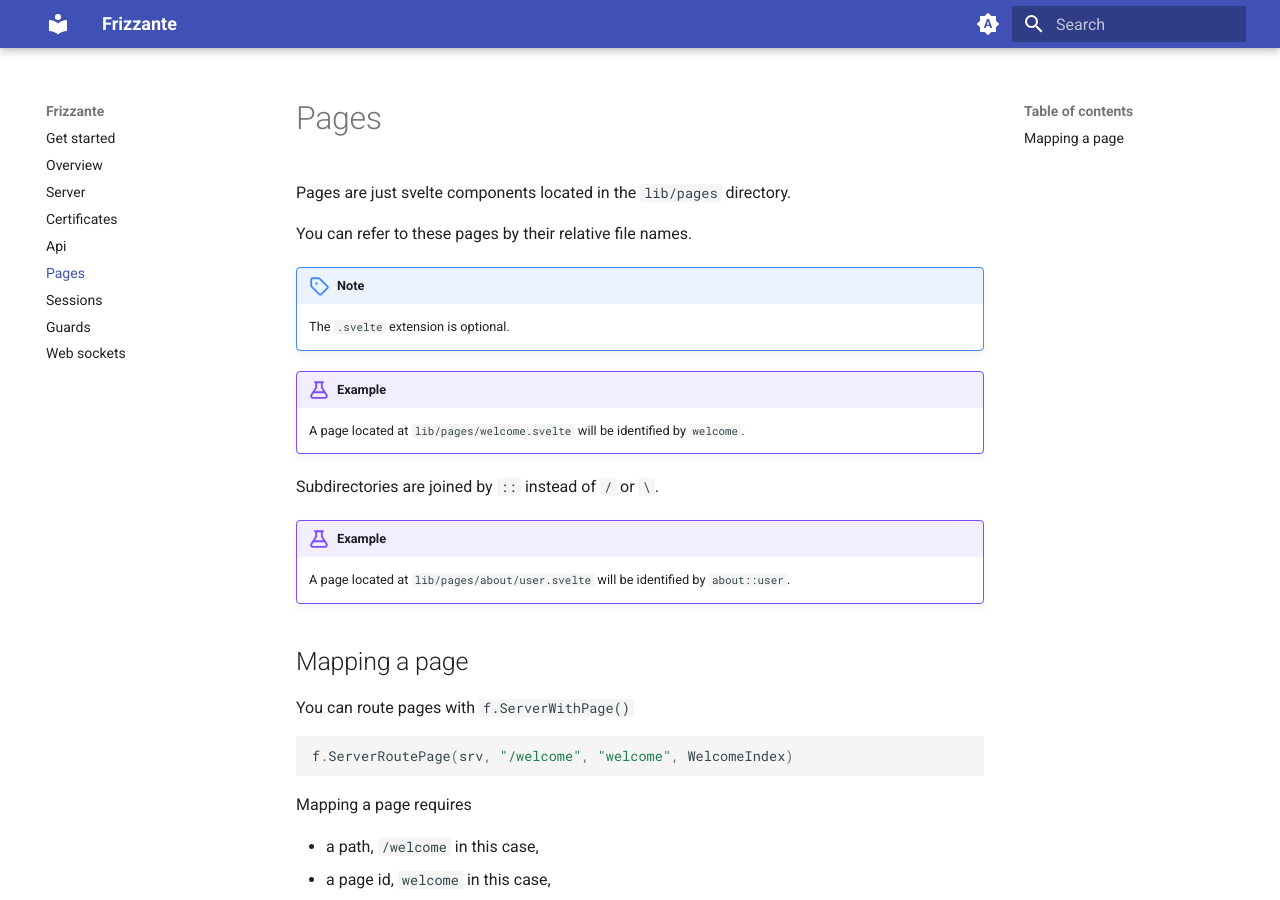
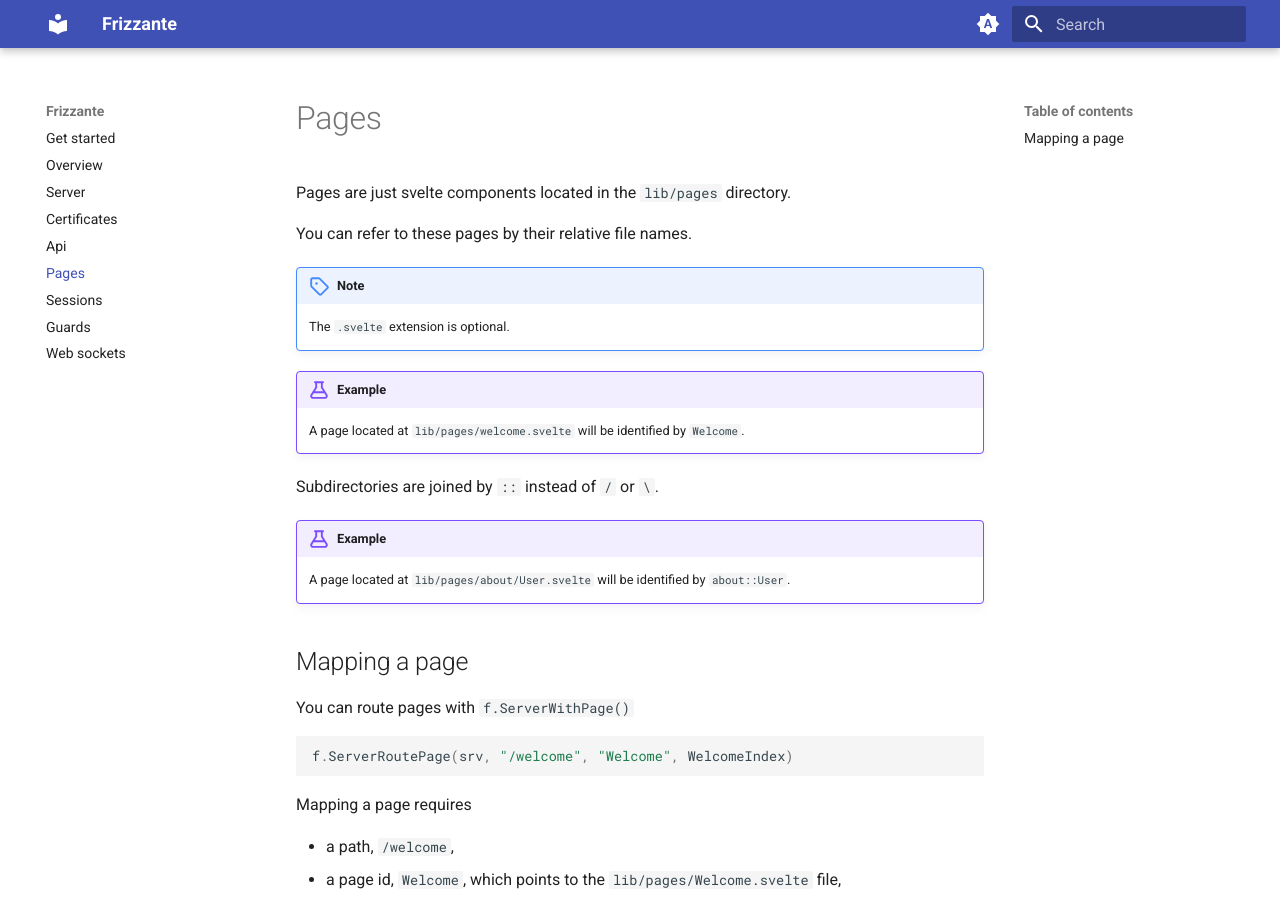
Before and after one commit to razshare/frizzante-docs, an MkDocs documentation site: the page built from docs/pages.md, in a window 1280 px wide and 900 px high. Built offline with MkDocs 1.6.1 and Material for MkDocs 9.7.7, drawn with Linux system fonts in a browser that asks for light colours; some of the changed text lies outside the part shown.

Commit message:
chore(docs): updating some names.

````diff
--- a/docs/pages.md
+++ b/docs/pages.md
@@ -6,12 +6,12 @@
 	The `.svelte` extension is optional.
 
 !!! example
-	A page located at `lib/pages/welcome.svelte` will be identified by `welcome`.
+	A page located at `lib/pages/welcome.svelte` will be identified by `Welcome`.
 
 Subdirectories are joined by `::` instead of `/` or `\`.
 
 !!! example
-	A page located at `lib/pages/about/user.svelte` will be identified by `about::user`.
+	A page located at `lib/pages/about/User.svelte` will be identified by `about::User`.
 
 
 ## Mapping a page
@@ -19,14 +19,14 @@
 You can route pages with `f.ServerWithPage()`
 
 ```go
-f.ServerRoutePage(srv, "/welcome", "welcome", WelcomeIndex)
+f.ServerRoutePage(srv, "/welcome", "Welcome", WelcomeIndex)
 ```
 
 Mapping a page requires
 
-- a path, `/welcome` in this case,
-- a page id, `welcome` in this case,
-- a page function, called `WelcomeIndex` in this case.
+- a path, `/welcome`,
+- a page id, `Welcome`, which points to the `lib/pages/Welcome.svelte` file,
+- a page function called `WelcomeIndex`.
 
 This page function must take in a server, request, response and a page
 
````
